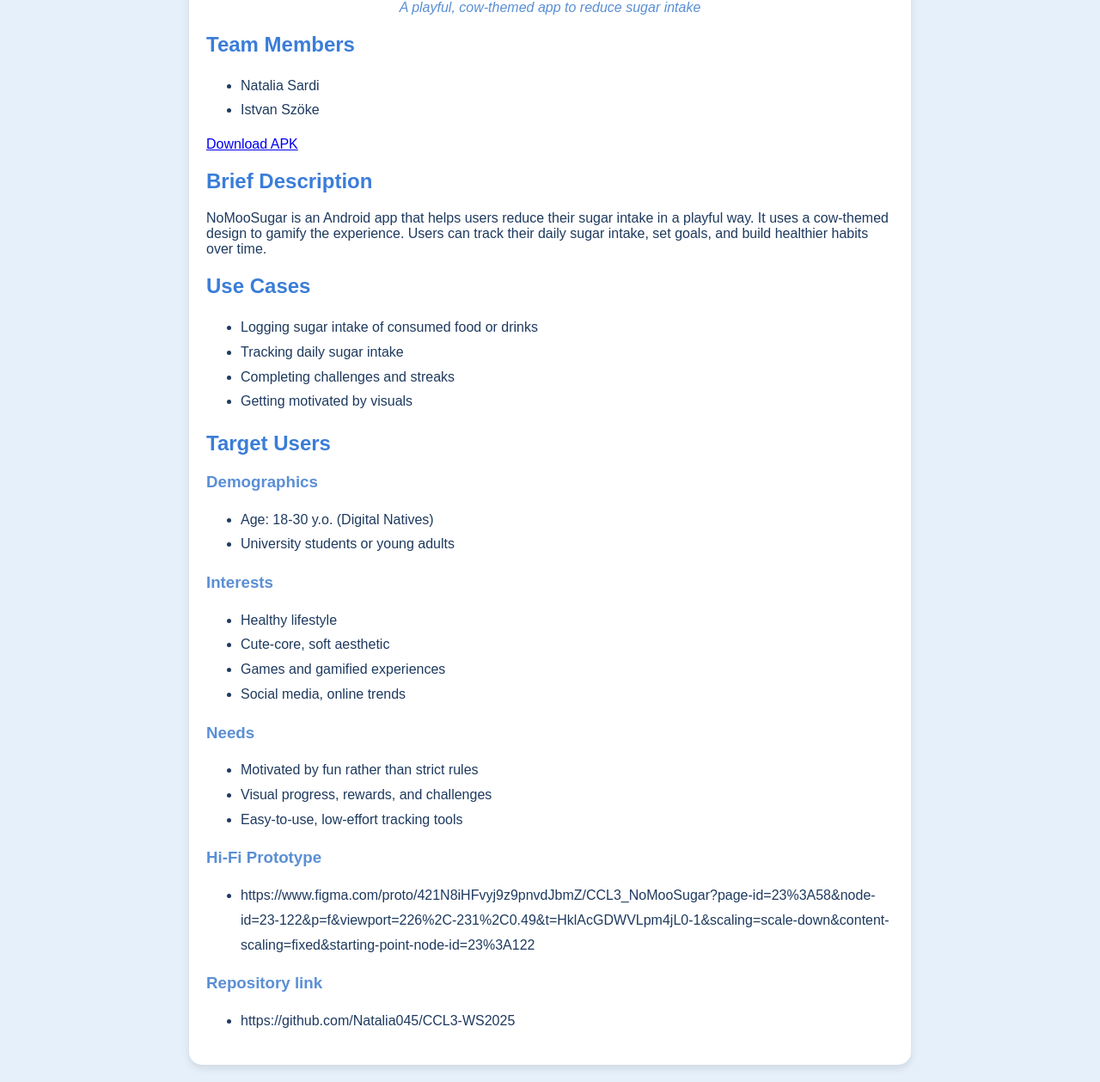
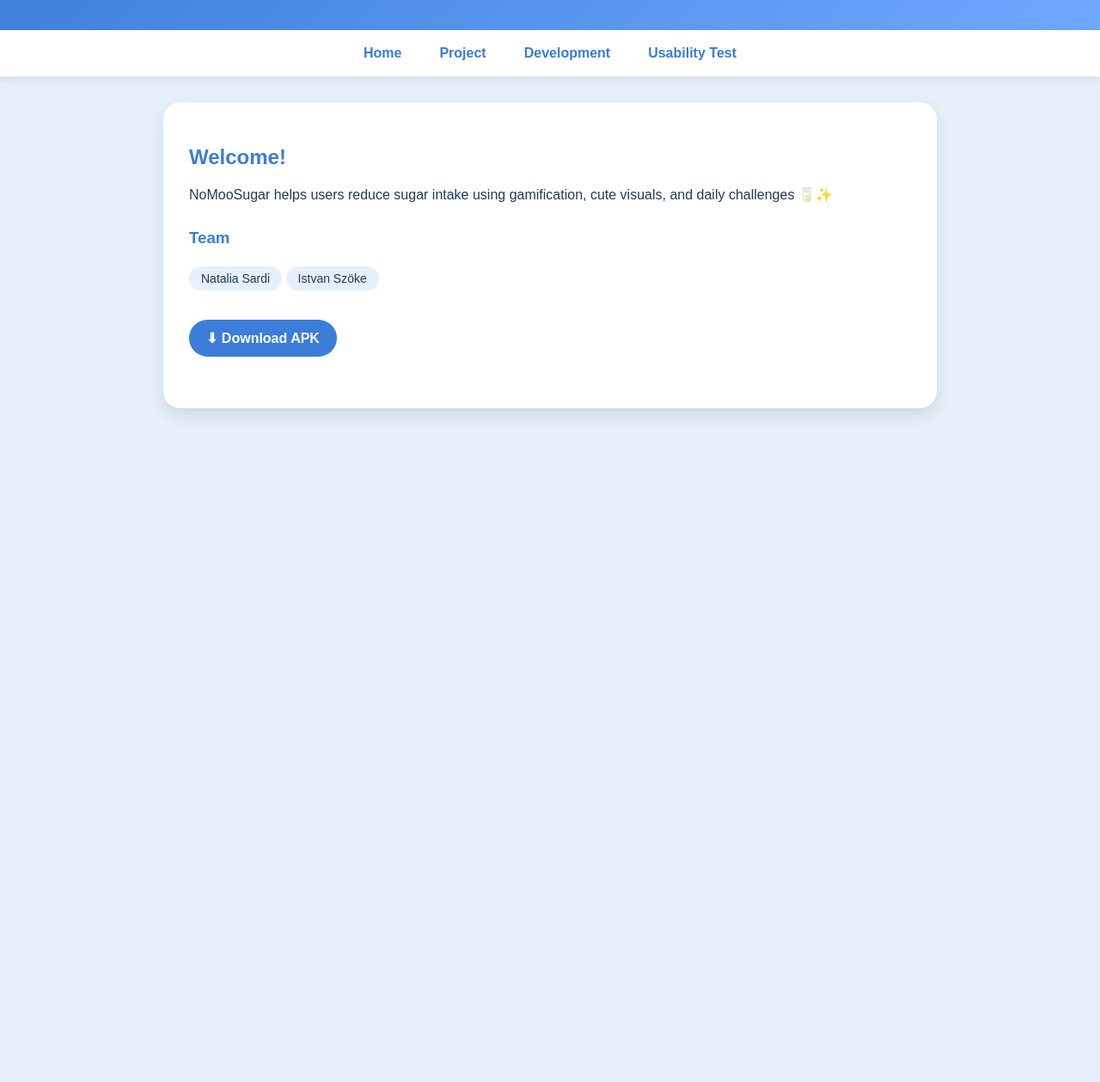
Before and after one commit to Natalia045/CCL3-WS2025, a plain HTML site: page docs/index.html in a window 1280 px wide. Shown: the part 120-1379 px from the top of the page at 86% size. After the commit the page ends 800 px from the top, so only its background shows below. Drawn offline with Linux system fonts and the light colour scheme.

Commit message:
Revise index.html for NoMooSugar app overview
Updated the HTML structure and content for the NoMooSugar app overview page. Enhanced styling and added navigation links.

```diff
--- a/docs/index.html
+++ b/docs/index.html
@@ -2,76 +2,42 @@
 <html lang="en">
 <head>
     <meta charset="UTF-8">
-    <meta name="viewport" content="width=device-width, initial-scale=1.0">
-    <title>NoMooSugar - App Overview</title>
+    <title>NoMooSugar 🐄</title>
+    <link rel="stylesheet" href="style.css">
 </head>
-<body style="font-family: Arial, sans-serif; background-color: #E6F0FA; color: #1E3A5F; margin: 0; padding: 20px;">
+<body>
 
-    <div style="max-width: 800px; margin: auto; background-color: #FFFFFF; padding: 20px; border-radius: 15px; box-shadow: 0 4px 10px rgba(0,0,0,0.1);">
+<header>
+    <h1>NoMooSugar 🐄</h1>
+    <p>A playful cow-themed app to reduce sugar intake</p>
+</header>
 
-        <h1 style="text-align: center; color: #3B7DD8;">NoMooSugar</h1>
-        <p style="text-align: center; font-style: italic; color: #5A8FD4;">
-            A playful, cow-themed app to reduce sugar intake
+<nav>
+    <a href="index.html">Home</a>
+    <a href="project.html">Project</a>
+    <a href="development.html">Development</a>
+    <a href="usability.html">Usability Test</a>
+</nav>
+
+<div class="container">
+    <div class="section">
+        <h2>Welcome!</h2>
+        <p>
+            NoMooSugar helps users reduce sugar intake using gamification,
+            cute visuals, and daily challenges 🥛✨
         </p>
+    </div>
 
-        <h2 style="color: #3B7DD8;">Team Members</h2>
-        <ul style="line-height: 1.8;">
-            <li>Natalia Sardi</li>
-            <li>Istvan Szöke</li>
-        </ul>
+    <div class="section">
+        <h3>Team</h3>
+        <span class="badge">Natalia Sardi</span>
+        <span class="badge">Istvan Szöke</span>
+    </div>
 
-        <a href="https://fhstp-my.sharepoint.com/:u:/g/personal/cc241068_ustp-students_at/IQBtjl29ZsWgRIQ-jDyBfqxZAdHvk3A0bdDmFNmmZWTtdsA?e=rykXxY">Download APK</a>
-
-        <h2 style="color: #3B7DD8;">Brief Description</h2>
-        <p>
-            NoMooSugar is an Android app that helps users reduce their sugar intake in a playful way.
-            It uses a cow-themed design to gamify the experience. Users can track their daily sugar intake,
-            set goals, and build healthier habits over time.
-        </p>
-
-        <h2 style="color: #3B7DD8;">Use Cases</h2>
-        <ul style="line-height: 1.8;">
-            <li>Logging sugar intake of consumed food or drinks</li>
-            <li>Tracking daily sugar intake</li>
-            <li>Completing challenges and streaks</li>
-            <li>Getting motivated by visuals</li>
-        </ul>
-
-        <h2 style="color: #3B7DD8;">Target Users</h2>
-        <h3 style="color: #5A8FD4;">Demographics</h3>
-        <ul style="line-height: 1.8;">
-            <li>Age: 18-30 y.o. (Digital Natives)</li>
-            <li>University students or young adults</li>
-        </ul>
-
-        <h3 style="color: #5A8FD4;">Interests</h3>
-        <ul style="line-height: 1.8;">
-            <li>Healthy lifestyle</li>
-            <li>Cute-core, soft aesthetic</li>
-            <li>Games and gamified experiences</li>
-            <li>Social media, online trends</li>
-        </ul>
-
-        <h3 style="color: #5A8FD4;">Needs</h3>
-        <ul style="line-height: 1.8;">
-            <li>Motivated by fun rather than strict rules</li>
-            <li>Visual progress, rewards, and challenges</li>
-            <li>Easy-to-use, low-effort tracking tools</li>
-        </ul>
-
-         <h3 style="color: #5A8FD4;">Hi-Fi Prototype</h3>
-        <ul style="line-height: 1.8;">
-            <li>https://www.figma.com/proto/421N8iHFvyj9z9pnvdJbmZ/CCL3_NoMooSugar?page-id=23%3A58&node-id=23-122&p=f&viewport=226%2C-231%2C0.49&t=HklAcGDWVLpm4jL0-1&scaling=scale-down&content-scaling=fixed&starting-point-node-id=23%3A122</li>
-
-        </ul>
-          <h3 style="color: #5A8FD4;">Repository link</h3>
-        <ul style="line-height: 1.8;">
-            <li>https://github.com/Natalia045/CCL3-WS2025</li>
-
-        </ul>
-
-
+    <div class="section">
+        <a class="button" href="YOUR_APK_LINK_HERE">⬇ Download APK</a>
     </div>
+</div>
 
 </body>
 </html>
```
